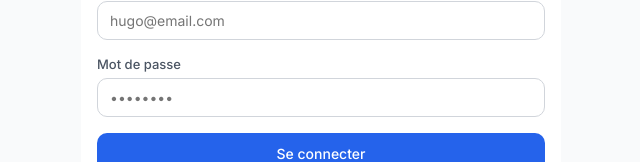
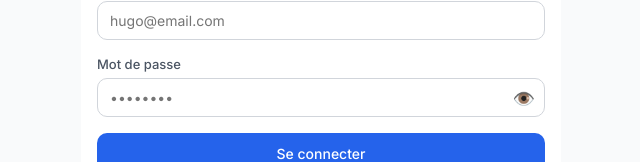
Before and after one commit to HugoDAG/mon-harmonie, a React (Vite) app: page /login in a window 1280 px wide. Shown: the part 170-332 px from the top of the page, without its empty margins (319-959 px from the left). Built offline with nearby package versions, Linux system fonts and the light colour scheme; no server answers.

Commit message:
Add password visibility toggle to Login component

```diff
--- a/src/pages/Login.jsx
+++ b/src/pages/Login.jsx
@@ -8,6 +8,7 @@ export default function Login() {
   const [password, setPassword] = useState('')
   const [error, setError] = useState('')
   const [loading, setLoading] = useState(false)
+  const [showPassword, setShowPassword] = useState(false)
   const { signIn } = useAuth()
   const navigate = useNavigate()
 
@@ -50,7 +51,10 @@ export default function Login() {
 
           <div className="form-group">
             <label>Mot de passe</label>
-            <input type="password" value={password} onChange={e => setPassword(e.target.value)} placeholder="••••••••" required />
+            <div style={{ position: 'relative' }}>
+              <input type={showPassword ? 'text' : 'password'} value={password} onChange={e => setPassword(e.target.value)} placeholder="••••••••" required />
+              <button type="button" onClick={() => setShowPassword(s => !s)} style={{ position: 'absolute', right: 10, top: '50%', transform: 'translateY(-50%)', background: 'none', border: 'none', color: 'var(--gray-400)', fontSize: 18, cursor: 'pointer' }}>{showPassword ? '🙈' : '👁️'}</button>
+            </div>
           </div>
 
           <button type="submit" className="btn btn-primary" disabled={loading}>
```
